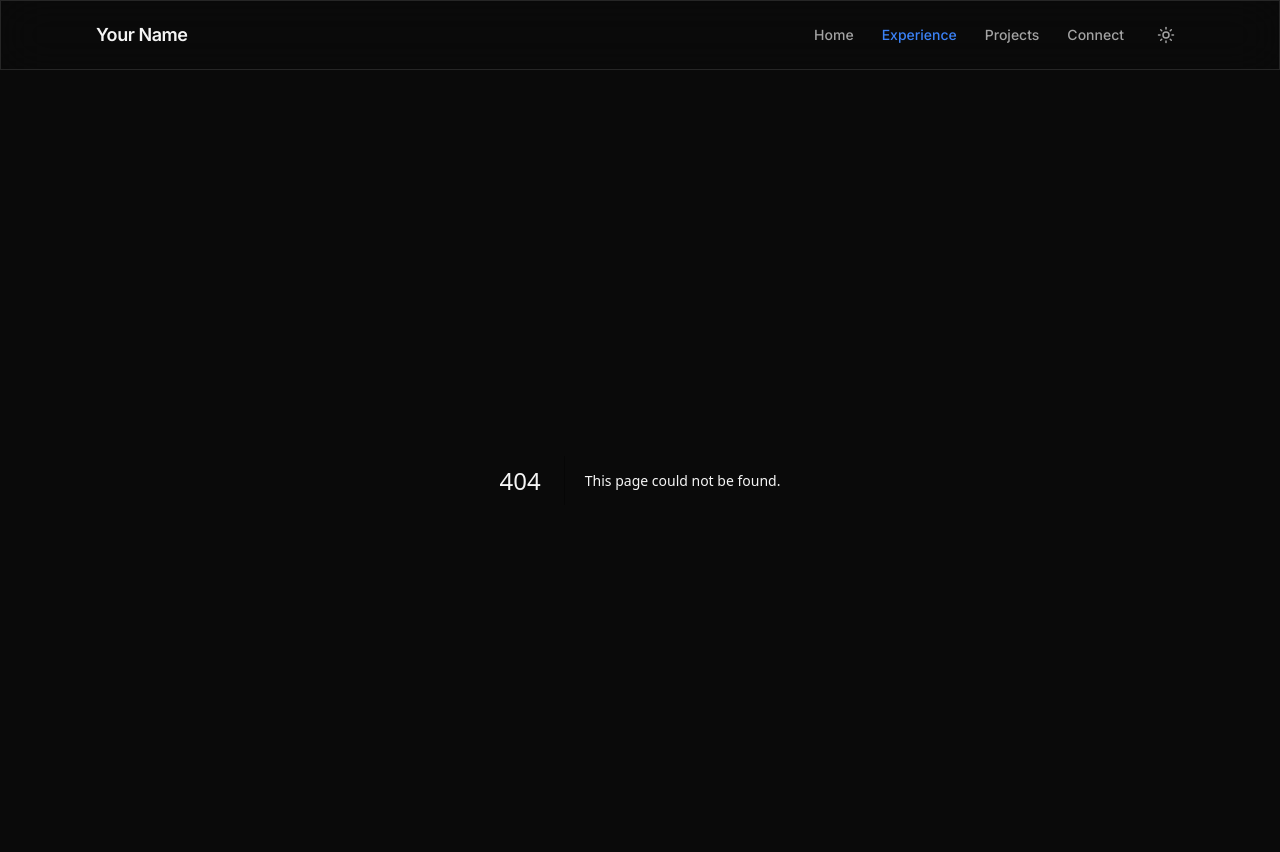
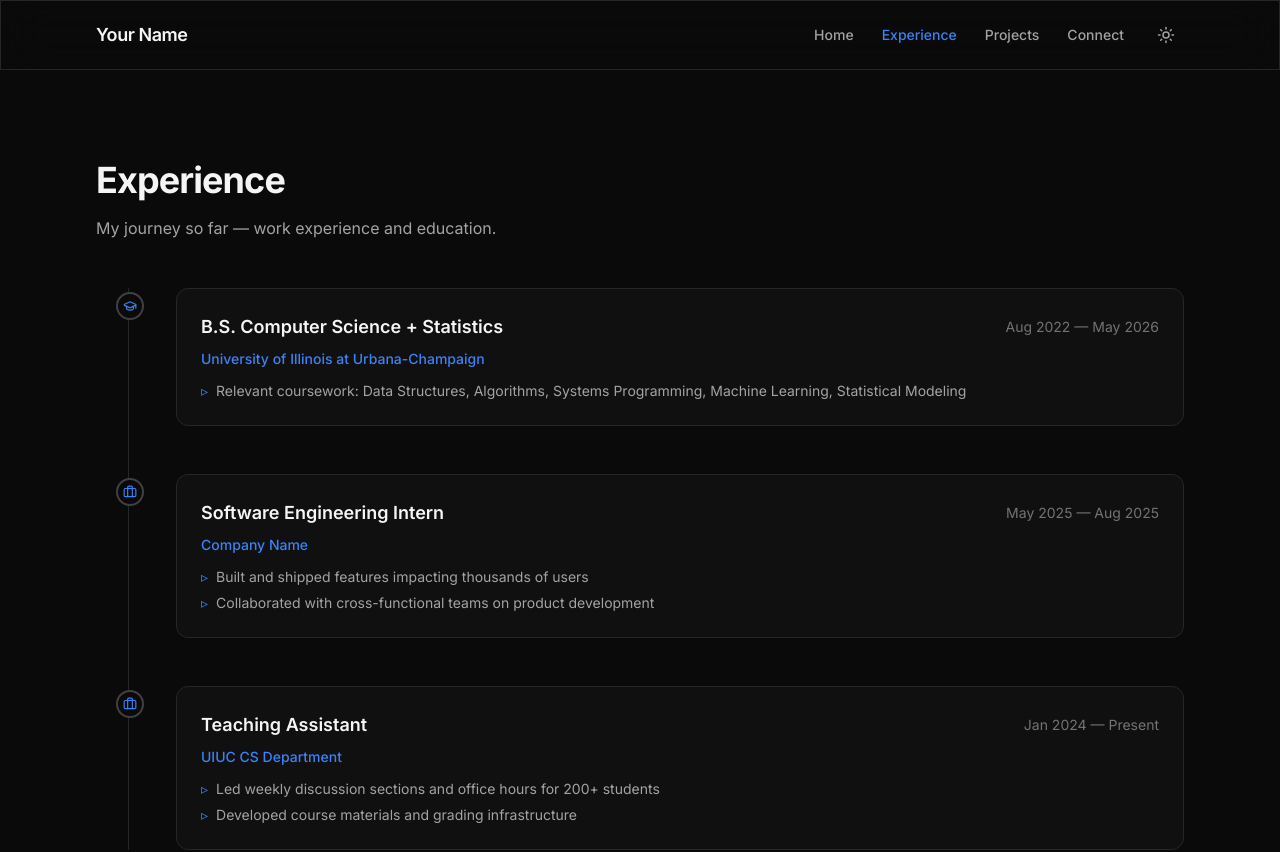
Before and after one commit to barmanax/personal-website-deployed, a Next.js app: page /experience in a window 1280 px wide. Before the commit this address had no page. Shown: the top 852 px of the page. Built offline with nearby package versions, Linux system fonts and the light colour scheme.

Commit message:
Add Experience page with vertical timeline
Timeline entries show work (briefcase icon) and education (grad cap)
with animated stagger. Each card displays title, org, date range, and
bullet points with accent-colored markers.

```diff
--- /dev/null
+++ b/src/app/experience/page.tsx
@@ -0,0 +1,87 @@
+"use client";
+
+import { FadeIn } from "@/components/FadeIn";
+import { PageTransition } from "@/components/PageTransition";
+import { experience, ExperienceEntry } from "@/data/content";
+import { Briefcase, GraduationCap } from "lucide-react";
+
+/** Experience page — vertical timeline showing work and education history */
+export default function ExperiencePage() {
+  return (
+    <PageTransition>
+      <section className="section-container">
+        <FadeIn>
+          <h1 className="section-heading mb-4">Experience</h1>
+          <p className="mb-12 text-surface-500 dark:text-surface-400">
+            My journey so far — work experience and education.
+          </p>
+        </FadeIn>
+
+        {/* Vertical timeline */}
+        <div className="relative">
+          {/* Timeline line */}
+          <div className="absolute left-4 top-0 h-full w-px bg-surface-200 dark:bg-surface-800 sm:left-8" />
+
+          <div className="space-y-12">
+            {experience.map((entry, i) => (
+              <TimelineEntry key={i} entry={entry} index={i} />
+            ))}
+          </div>
+        </div>
+      </section>
+    </PageTransition>
+  );
+}
+
+/**
+ * Single timeline entry — renders an icon, title, organization, dates, and bullets.
+ * Work entries get a briefcase icon; education entries get a graduation cap.
+ */
+function TimelineEntry({
+  entry,
+  index,
+}: {
+  entry: ExperienceEntry;
+  index: number;
+}) {
+  const Icon = entry.type === "work" ? Briefcase : GraduationCap;
+
+  return (
+    <FadeIn delay={index * 0.1} className="relative pl-12 sm:pl-20">
+      {/* Timeline dot */}
+      <div
+        className="absolute left-1 top-1 flex h-7 w-7 items-center justify-center
+                   rounded-full border-2 border-surface-200 dark:border-surface-700
+                   bg-white dark:bg-surface-950 sm:left-5"
+      >
+        <Icon size={14} className="text-accent" />
+      </div>
+
+      {/* Content card */}
+      <div
+        className="rounded-xl border border-surface-200 dark:border-surface-800
+                   bg-surface-50 dark:bg-surface-900/50 p-6"
+      >
+        <div className="mb-2 flex flex-col gap-1 sm:flex-row sm:items-center sm:justify-between">
+          <h3 className="text-lg font-semibold">{entry.title}</h3>
+          <span className="text-sm text-surface-500 dark:text-surface-500">
+            {entry.startDate} — {entry.endDate}
+          </span>
+        </div>
+        <p className="mb-3 text-sm font-medium text-accent">
+          {entry.organization}
+        </p>
+        <ul className="space-y-1.5">
+          {entry.bullets.map((bullet, j) => (
+            <li
+              key={j}
+              className="text-sm text-surface-600 dark:text-surface-400 before:mr-2 before:content-['▹'] before:text-accent"
+            >
+              {bullet}
+            </li>
+          ))}
+        </ul>
+      </div>
+    </FadeIn>
+  );
+}
```
